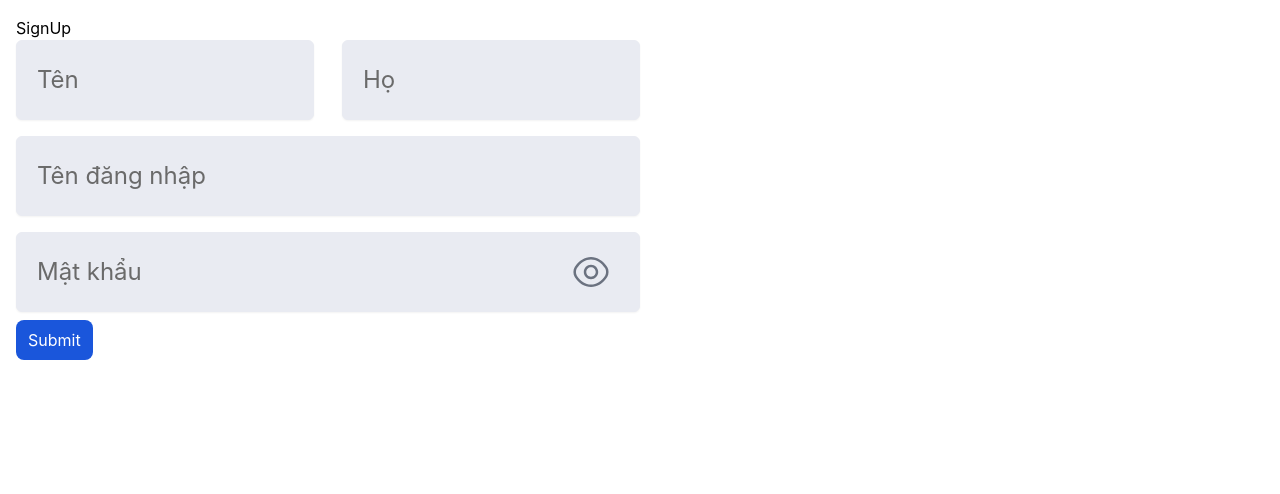
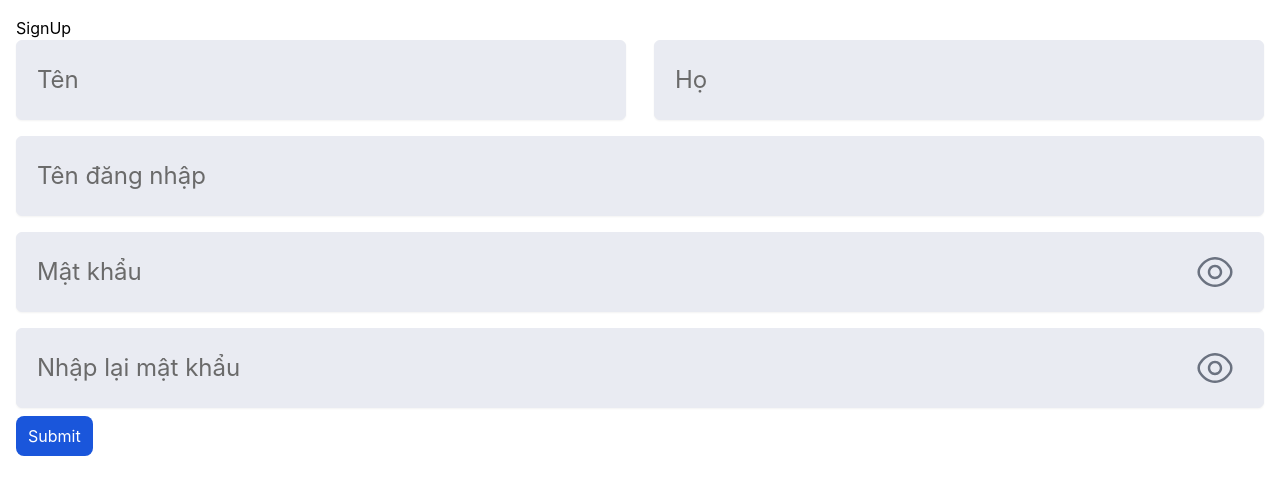
Before and after one commit to codeclubvn/erp-client, a React (Vite) app: page /signup in a window 1280 px wide. Shown: the top 494 px of the page. Built offline with nearby package versions, Linux system fonts and the light colour scheme.

Commit message:
feat: updat button component

```diff
--- a/src/screens/SignUp/components/PasswordButton.tsx
+++ b/src/components/Button/PasswordButton.tsx
@@ -1,17 +1,19 @@
 import { forwardRef, useState } from 'react'
-import { Input } from '../../../components'
-import { IconEyeOutline } from '../../../icons'
+import { Input } from '..'
+import { IconEyeOutline } from '../../icons'
 
 type Props = {} & React.ComponentProps<typeof Input>
 export const PasswordInput = forwardRef<HTMLInputElement, Props>(
-    (props: Props, ref) => {
+    ({ placeholder, ...props }, ref) => {
         const [type, setType] = useState<'password' | 'text'>('password')
+
+        placeholder = placeholder || 'Mật khẩu'
 
         return (
             <Input
                 {...props}
                 ref={ref}
-                placeholder="Mật khẩu"
+                placeholder={placeholder}
                 defaultValue=""
                 type={type}
                 endDecorator={
--- a/src/components/Button/index.ts
+++ b/src/components/Button/index.ts
@@ -1 +1,2 @@
 export * from './Button'
+export * from './PasswordButton'
--- a/src/components/Input/Input.tsx
+++ b/src/components/Input/Input.tsx
@@ -78,6 +78,7 @@ export interface InputProps
     extends React.InputHTMLAttributes<HTMLInputElement> {
     fullWidth?: boolean
     error?: boolean
+    wrapperClassName?: string
     startDecorator?: React.ReactNode
     startDecoratorClassName?: string
     endDecorator?: React.ReactNode
@@ -87,6 +88,7 @@ export interface InputProps
 export const Input = forwardRef<HTMLInputElement, InputProps>(
     (props: InputProps, ref) => {
         const {
+            wrapperClassName,
             startDecorator,
             startDecoratorClassName,
             endDecorator,
@@ -132,7 +134,10 @@ export const Input = forwardRef<HTMLInputElement, InputProps>(
             </>
         )
         return (
-            <label htmlFor={id} className={baseStyles.label()}>
+            <label
+                htmlFor={id}
+                className={cn(baseStyles.label(), wrapperClassName)}
+            >
                 {child}
                 <span
                     className={cn(
--- a/src/screens/SignUp/SignUp.tsx
+++ b/src/screens/SignUp/SignUp.tsx
@@ -1,6 +1,6 @@
 import { Button, FormControl, FormHelperText, Input } from '../../components'
 import { useForm } from 'react-hook-form'
-import { PasswordInput } from './components/PasswordButton'
+import { PasswordInput } from '../../components/Button/PasswordButton'
 
 export const SignUp = () => {
     const {
@@ -14,7 +14,7 @@ export const SignUp = () => {
     return (
         <div className="p-4">
             SignUp
-            <form className="w-1/2 space-y-2" onSubmit={handleSubmit(onSubmit)}>
+            <form className="space-y-2" onSubmit={handleSubmit(onSubmit)}>
                 <div className="flex  flex-col space-y-4">
                     <div className="flex space-x-7">
                         <FormControl error={!!errors.name}>
@@ -50,6 +50,13 @@ export const SignUp = () => {
                             {...register('password', { required: true })}
                         />
                     </FormControl>
+                    <FormControl error={!!errors.repassword}>
+                        <PasswordInput
+                            defaultValue=""
+                            placeholder="Nhập lại mật khẩu"
+                            {...register('repassword', { required: true })}
+                        />
+                    </FormControl>
                 </div>
                 <div>
                     <Button type="submit">Submit</Button>
```
